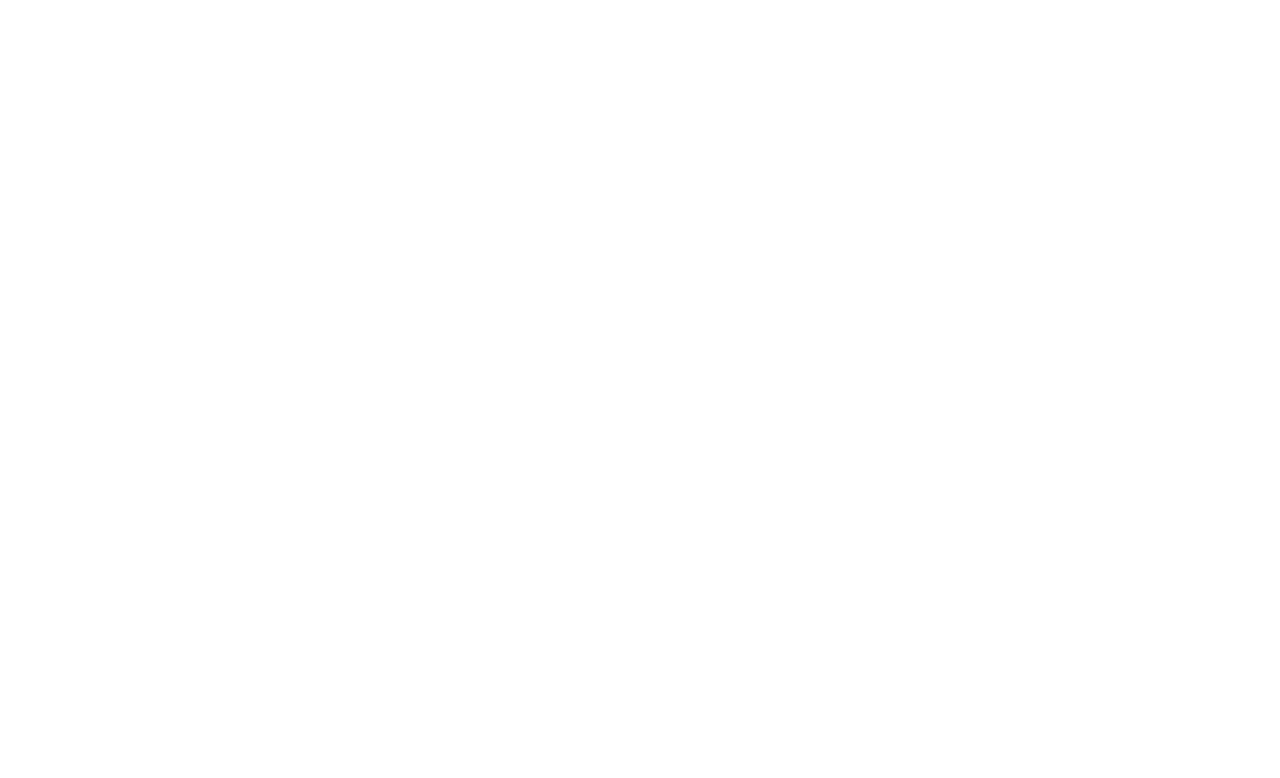
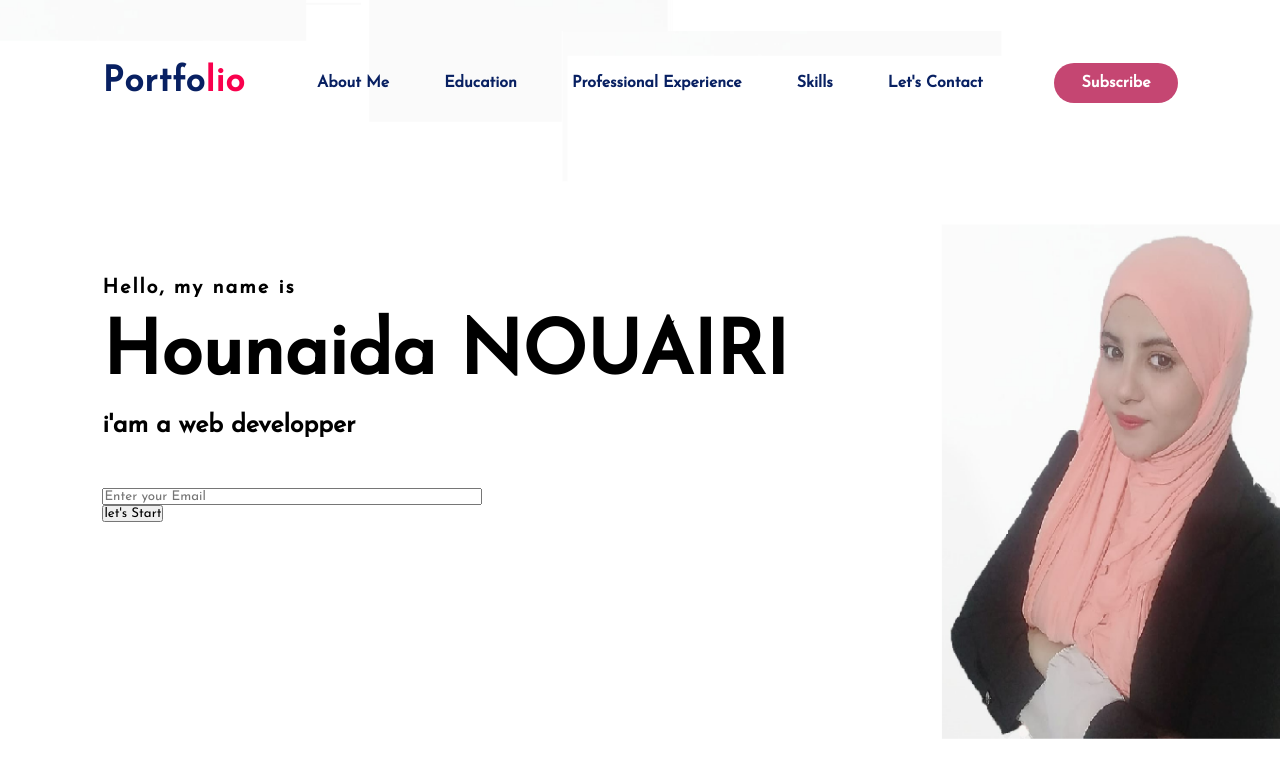
Before and after one commit to hounaida-Nwairi/GOMYCODE-Project, a plain HTML site: page CHP3/HNDFreelancer.html in a window 1280 px wide. Drawn offline with Linux system fonts and the light colour scheme.

Commit message:
a change was made

```diff
--- a/CHP3/CheckPoint3.html
+++ /dev/null
@@ -1,84 +0,0 @@
-<!DOCTYPE html>
-<html>
-
-<head>
-  <meta charset="UTF-8">
-  <meta http-equiv="X-UA-Compatible" content="IE=edge">
-  <meta name="viewport" content="width=device-width, initial-scale=1.0">
-  <title> HNDOLINECV </title>
-  <link href="styles/style.css" rel="stylesheet" type="text/css">
-
-</head>
-
-<body>
-  <div class="Entete">
-    <span class="hamburger-menu"><span class="gfg-burger-1"></span><span class="gfg-burger-2"></span><span
-        class="gfg-burger-3"></span><span class="hamburger-menu"><span class="gfg-burger-1 open"></span><span
-          class="gfg-burger-2 open"></span><span class="gfg-burger-3 open"></span></span></span>
-    <section id="S1">
-      <img class="cvphoto" src="C:\Users\nouairih\shape.PNG" alt="MYCVPHOTO" width="50" height="60">
-    </section>
-    <h3>HOUNAIDA NOUAIRI</h3>
-    <p class="Function"><b>Manufacturing Engineering SAP Key User</b></p>
-  </div>
-  <br> <br>
-  <div Class="competencies">
-
-    <ul>
-      <b>Soft Skills</b>
-      <br>
-      <li> Stress Management </li>
-      <li> Priority Management </li>
-      <li> Meeting Conduct</li>
-      <br>
-      <b>Technical Sills</b>
-      <br>
-      <li> Lean Management</li>
-      <li>Web development </li>
-      <li> Line Balancing</li>
-    </ul>
-  </div>
-  <div class="Experience">
-    <section id="Professional Experience">
-      <ul>
-        <p class="DATE">January 2019 </p>
-        <p class="job title">Continuous Improvement & Digital Engineer</p> Faurecia Tunisia
-        <br>
-
-        •
-        Managing the Lean Workshops ( HOSHIN, 5S, VSM, Kanban, Line balancing, Pull System ,
-        etc.) to optimize the physical and informational flow.
-        <br>
-        •
-        Training the staff about the new processes and providing instructions and manuals that
-        match with FES Standard.
-        <br>
-        •
-        Analysis of the plant KP’s and participation in the actions plan implementation in case
-        of deviations.
-        •
-        The Esurance of the reliability of data entered on SAP (BOM, Routing Time, COGI, ...).
-        •
-        Coordination between management and stakeholders to develop production and
-        improv e the FES standards
-        •
-        Leading the digital transformation projects (DMC, E KANBAN , E kamishibai , SAP NEO
-        •
-        Design and development of new digital solutions (Apps, Dashboards, etc.) with support
-        and training after of the implementation.
-        •
-        Generation of non quality, non TRS and non DLE monitoring reports on SAP HANA (BI
-        Report) for production
-      </ul>
-
-    </section id="Education">
-    <section>
-
-    </section>
-  </div>
-  <footer>
-    contact me
-  </footer>
-</body>
-
-</html>-
--- a/CHP3/HNDFreelancer.html
+++ b/CHP3/HNDFreelancer.html
@@ -0,0 +1,46 @@
+<!DOCTYPE html>
+<html>
+
+<head>
+  <meta charset="UTF-8">
+  <meta http-equiv="X-UA-Compatible" content="IE=edge">
+  <meta name="viewport" content="width=device-width, initial-scale=1.0">
+  <title> HounaidasPortfolio </title>
+  <link href="styles/style.css" rel="stylesheet" type="text/css">
+  <link rel="preconnect" href="https://fonts.gstatic.com">
+  <link href="https://fonts.googleapis.com/css?family=Josefin+Sans" rel="stylesheet">
+  <link rel="stylesheet" href="https://cdnjs.cloudflare.com/ajax/libs/font-awesome/6.2.1/css/all.min.css"
+    integrity="sha512-MV7K8+y+gLIBoVD59lQIYicR65iaqukzvf/nwasF0nqhPay5w/9lJmVM2hMDcnK1OnMGCdVK+iQrJ7lzPJQd1w=="
+    crossorigin="anonymous" referrerpolicy="no-referrer" />
+</head>
+
+<body>
+  <div class="main">
+
+    <nav>
+      <h2 class="logo">Portfo<span>lio </span></h2>
+      <ul>
+        <li><a>About me</a></li>
+        <li><a href="#">Education</a></li>
+        <li><a href="#">Professional Experience</a></li>
+        <li><a href="#">Skills</a></li>
+        <li><a href="#">Let's Contact</a></li>
+      </ul>
+      <a href="#" class="btn">Subscribe</a>
+    </nav>
+    <div class="Content">
+      <h4>Hello, my name is</h4>
+      <h2>Hounaida NOUAIRI</h2>
+      <h3> i'am a web developper</h3>
+      <div class="newslatter">
+        <form>
+          <input type="email" name="email" id="mail" placeholder="Enter your Email">
+          <input type="Submit" name="Submit" value="let's Start">
+        </form>
+      </div>
+    </div>
+  </div>
+
+</body>
+
+</html>
--- a/CHP3/style.css
+++ b/CHP3/style.css
@@ -0,0 +1,11 @@
+*{
+    padding: 0;
+    margin: 0;
+    font-family: 'Josefin Sans', sans-serif;
+    box-sizing: border-box;
+}
+.main{
+    height: auto;
+    width: auto;
+background-color: pink ;
+}
--- a/CHP3/styles/style.css
+++ b/CHP3/styles/style.css
@@ -1,50 +1,87 @@
-<style>
-.hamburger-menu {
-z-index: 1024 !important;
-padding: 1em;
-display: none;
-font: normal normal normal 16px/1 Roboto;
-text-transform: uppercase;
+*{
+  padding: 0;
+  margin: 0;
+  font-family: 'Josefin Sans', sans-serif;
+  box-sizing: border-box;
 }
-@media (max-width: 991px)
-.hamburger-menu {
--webkit-tap-highlight-color: transparent;
-height: 35px;
-width: 35px;
-cursor: pointer;
-display: block !important;
-text-align: center;
-float: none;
-margin-left: 15px;
+.main{
+  height: 100vh;
+  width: 100%;
+
+background-image: url(../IMG/Background1.jpg);
+background-size: cover;
+background-position: Center;
 }
-
-.Entete {
-
-  background-color:white;
-  text-align: right;
+nav{
+  display:flex ;
+  align-items: center ;
+  justify-content: space-between;
+padding-top: 45px;
+padding-left: 8%;
+padding-right: 8%;
+}
+.logo{
+  color: rgb(8, 32, 98);
+  font-size: 35px;
+  letter-spacing: 1px;
+  cursor: pointer;
+}
+span{
+  color: #f9004d;
+}
+nav ul li {
+  list-style-type: none ;
+  display: inline-block;
+  padding: 10px 25px;
+}
+nav ul li a {
+  color:rgb(8, 32, 98) ;
+  text-decoration:none ;
+  font-weight: bold;
+  text-transform: capitalize;
+}
+nav ul li a:hover {
+  color:#f9004d;
+  transition:.4s;
+}
+.btn{
+  background-color: #c54672;
+  color:white;
+  text-decoration: none;
+  border: 2px solid transparent;
+  font-weight: bold;
+  padding:10px 25px;
+border-radius: 30px;
+transition: transform .4s;
 
 }
-
-.DATE {
-  color: rgb(26, 114, 192);
+.btn:hover{
+  transform: scale(1.2);
 }
-
-.competencies {
-
-  float: left;
-  height: 1000px;
-  margin: 10px;
+.Content {
+  position:absolute;
+  top:50%;
+  left:8%;
+  transform: translateY(-50%);
 }
-
-
-.cvphoto {
-  float: right;
-  margin: 10px;
-
+h2{
+  margin: 20px 0px 20px;
+  font-size: 75px;
 }
-
-.Function {
-  color: rgb(0, 0, 133);
-  ;
+h3{
+  font-size: 25px;
+  margin-bottom: 50px;
 }
-</style>
+h4{
+  letter-spacing: 2px;
+  font-size: 20px;
+}
+.newslatter form{
+  width: 380px;
+  max-width: 100%;
+ position: relative;
+}
+.newslatter form input:first-child{
+  display: inline-block;
+  width:100% ;
+}
```
Also changed, not shown: HHH.html (added, +12 -0 lines), Index.html (added, +12 -0 lines), index2.html (added, +12 -0 lines), index3.html (added, +12 -0 lines), CHP3/IMG/Background.jpg (added), CHP3/IMG/Background1.jpg (added), File1.txt (added), script.txt.txt (deleted).
